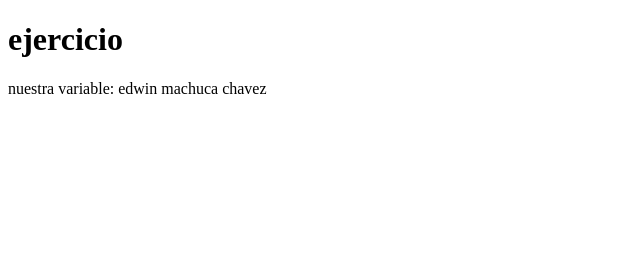
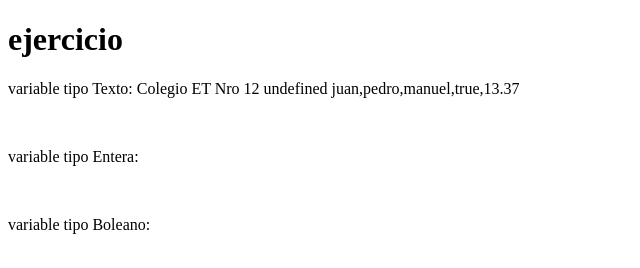
Before and after one commit to edwin25cm/ejercicio1, a plain HTML site: page index.html in a window 1280 px wide. Shown: the whole page, without its empty margins (0-640 px from the left). Drawn offline with Linux system fonts and the light colour scheme.

Commit message:
variables en javascript

```diff
--- a/codigo.js
+++ b/codigo.js
@@ -1,6 +1,21 @@
- var v1 = document .getElementById("variable");
-  var nombre = "edwin"
-  var apellido = "machuca chavez"
-  var resultado1 = nombre + ' ' + apellido
+ var v1 = document .getElementById("var-Texto");
+ var v2 = document .getElementById("var-Entera");
+ var v3 = document .getElementById("var-Boleano");
 
- v1.innerText +=  ' ' + resultado1  ;
+ //tipo string (texto)
+ var Nombre = "edwin";
+ //tipo number (numero)
+ var Edad = 50.2;
+ //tipo boleano (booleano)
+ var Vive = true;
+
+ var vector = ['juan', 'pedro', 'manuel',true,13.37]
+
+//operaciones
+ var opNombre = 'Colegio' + ' ET Nro 12';
+ var opEdad
+ var opVive
+//muestro las variables en los respectivos elementos
+ v1.innerText +=  ' ' + opNombre ;
+ v1.innerText +=  ' ' + opEdad ;
+ v1.innerText +=  ' ' + vector ;
--- a/index.html
+++ b/index.html
@@ -7,7 +7,11 @@
 </head>
 <body>
     <h1>ejercicio</h1>
-    <p id="variable">nuestra variable:</p>
+    <p id="var-Texto">variable tipo Texto:</p>
+    <br>
+    <p id="var-Entera">variable tipo Entera:</p>
+    <br>
+    <p id="var-Boleano">variable tipo Boleano:</p>
     <script src="./codigo.js"></script>
 </body>
 </html>
```
